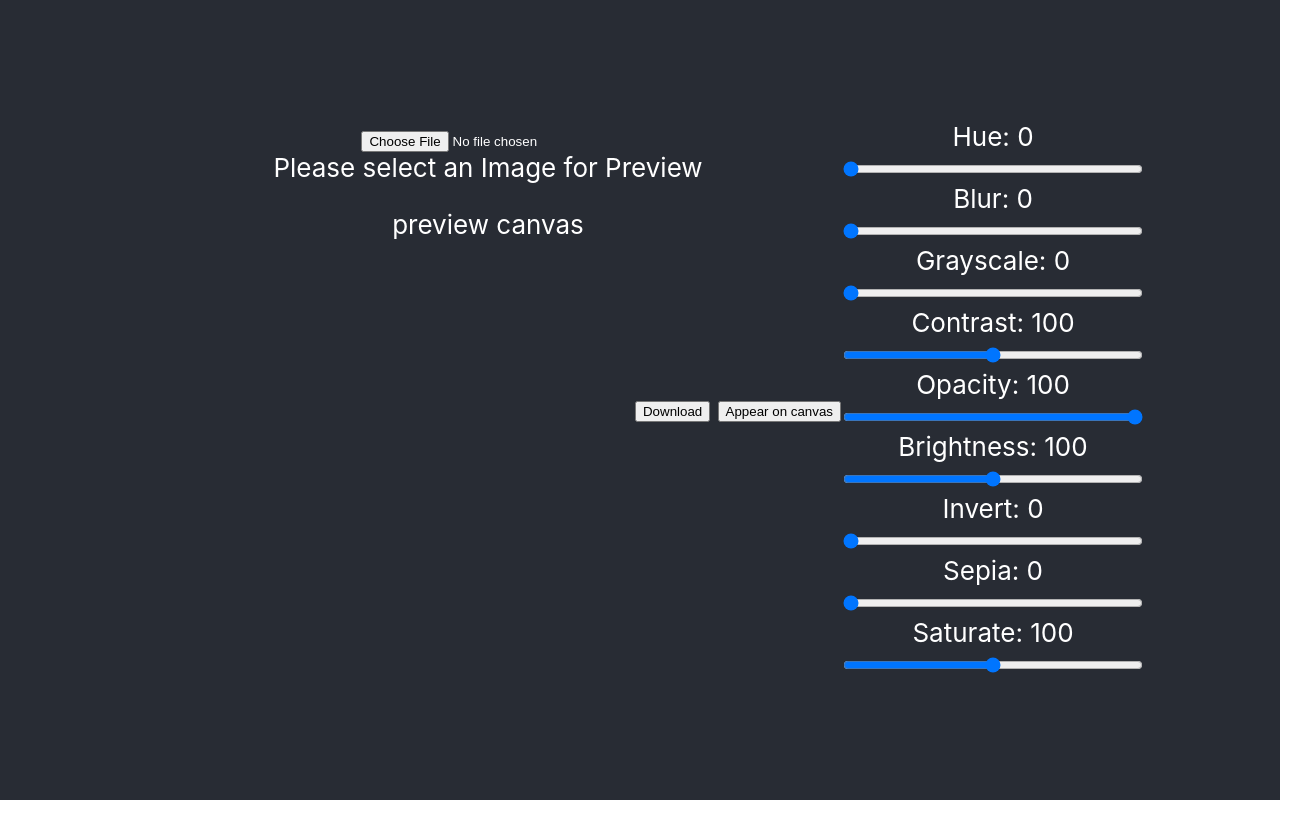
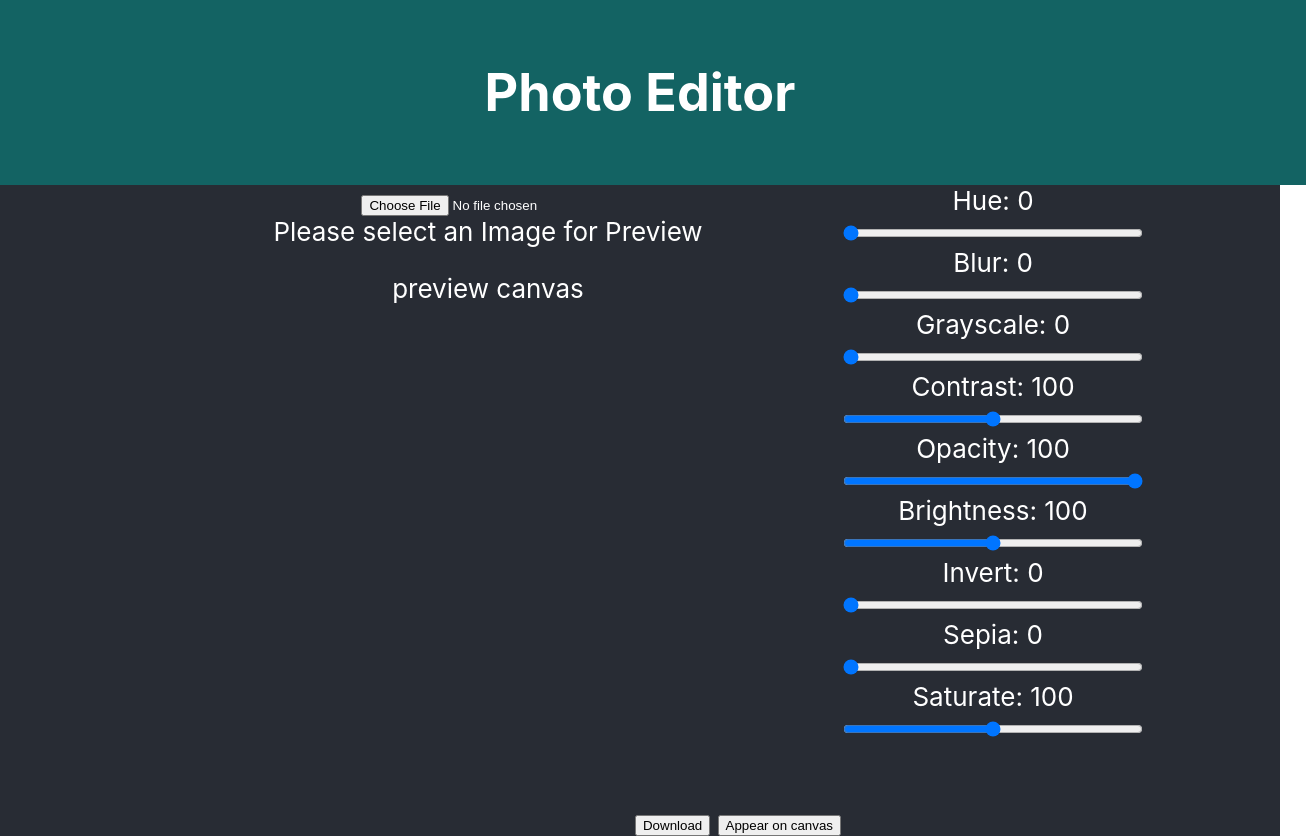
Before and after one commit to liyaSileshi/fame, a React (Create React App) app: page / in a window 1280 px wide. Shown: the whole page, 1306 px wide, since content can reach past the window. Before the commit the page ends 800 px from the top, so only its background shows below. Built offline with nearby package versions, Linux system fonts and the light colour scheme.

Commit message:
download on canvas working

```diff
--- a/src/App.js
+++ b/src/App.js
@@ -2,7 +2,7 @@ import Editor from './editor';
 import React, { Component } from 'react';
 import './App.css';
 import ImgDrop from './ImgDrop'
-
+import PageHeader from './PageHeader'
 
 function App() {
 
@@ -10,6 +10,7 @@ function App() {
     <div className="App">
       <header className="App-header">
       {/* <ImgDrop /> */}
+      <PageHeader />
       <Editor />
       </header>
     </div>
--- a/src/FileDownload.js
+++ b/src/FileDownload.js
@@ -26,7 +26,8 @@ export function extractImageFileExtensionFromBase64(base64Data){
 }
 
 // Base64 Image to Canvas with a Crop
-export function image64toCanvasRef(canvasRef, image64){
+export function image64toCanvasRef(canvasRef, image64, filterString){
+    console.log(filterString)
     const canvas = canvasRef // document.createElement('canvas');
     // canvas.width = pixelCrop.width;
     // canvas.height = pixelCrop.height;
@@ -34,6 +35,7 @@ export function image64toCanvasRef(canvasRef, image64){
     const image = new Image()
     image.src = image64
     image.onload = function() {
+        ctx.filter = filterString
         ctx.drawImage(
           image, 0, 0, canvas.width, canvas.height
         //   pixelCrop.x,
--- a/src/PageHeader.css
+++ b/src/PageHeader.css
@@ -8,5 +8,5 @@
   }
 
   .PageHeader h1{
-      font-size: 4em;
+      font-size: 2em;
   }
--- a/src/PageHeader.js
+++ b/src/PageHeader.js
@@ -5,7 +5,7 @@ function PageHeader() {
     return (
         <div className='PageHeader'>
             <h1>
-                Image Editor
+                Photo Editor
             </h1>
         </div>
     )
--- a/src/editor.js
+++ b/src/editor.js
@@ -46,26 +46,28 @@ class Editor extends Component {
       event.preventDefault();
       const {imagePreviewUrl} = this.state
       const fileExtension = extractImageFileExtensionFromBase64(imagePreviewUrl)
-      // this.setState({
-      //   fileExtension: extractImageFileExtensionFromBase64(imagePreviewUrl)
-      // })
+      const canvasRef = this.imagePreviewCanvasRef.current
+      const imageData64 = canvasRef.toDataURL('image/'+fileExtension)
+
+
       console.log(imagePreviewUrl)
       const myFilename = 'previewFile.' + fileExtension
       // file to be uploaded
-      const myNewCroppedFile = base64StringtoFile(imagePreviewUrl, myFilename)
+      const myNewCroppedFile = base64StringtoFile(imageData64, myFilename)
       console.log(myNewCroppedFile)
       // download file
-      // downloadBase64File(imagePreviewUrl, myFilename)
+      downloadBase64File(imageData64, myFilename)
     }
 
     handleOnEditComplete = (event) => {
       const canvasRef = this.imagePreviewCanvasRef.current
       const {imagePreviewUrl} = this.state
-      image64toCanvasRef(canvasRef, imagePreviewUrl)
+
+      image64toCanvasRef(canvasRef, imagePreviewUrl, this.getFilterString())
     }
 
-    render() {
-      const filterStyle = {
+    getFilterStyle() {
+      return {
         filter: `hue-rotate(${this.state.hue}deg) blur(${this.state.blur}px)
         grayscale(${this.state.grayscale}%) contrast(${this.state.contrast}%)
         opacity(${this.state.opacity}%) brightness(${this.state.brightness}%)
@@ -73,12 +75,24 @@ class Editor extends Component {
         saturate(${this.state.saturate}%)`,
         transform: `rotate(0deg)`
       }
+    }
+
+    getFilterString() {
+      return `hue-rotate(${this.state.hue}deg) blur(${this.state.blur}px)
+        grayscale(${this.state.grayscale}%) contrast(${this.state.contrast}%)
+        opacity(${this.state.opacity}%) brightness(${this.state.brightness}%)
+        invert(${this.state.invert}%) sepia(${this.state.sepia}%)
+        saturate(${this.state.saturate}%)`
+    }
+
+    render() {
+      const filterStyle = this.getFilterStyle()
 
       let $imagePreview = (<div className="previewText image-container">Please select an Image for Preview</div>);
     if (this.state.imagePreviewUrl) {
       $imagePreview = (<div className="image-container" ><img src={this.state.imagePreviewUrl}style={filterStyle}
 
-      alt="icon" width="500" height='auto'/> </div>);
+      alt="icon" width="600" height='500'/> </div>);
     }
     // let img = this.state.imagePreviewUrl.toDataURL('image/')
     console.log('*****img********')
@@ -91,7 +105,7 @@ class Editor extends Component {
 
             {$imagePreview} {/*chosen image from file upload*/}
             <p>preview canvas</p>
-            <canvas ref={this.imagePreviewCanvasRef} width="500" height='auto'></canvas>
+            <canvas width="500" height="500" ref={this.imagePreviewCanvasRef}></canvas>
 
             <button onClick={this.handleDownloadClick}>Download</button> {/*handles download button*/}
             <button onClick = {this.handleOnEditComplete}>Appear on canvas</button>
@@ -212,6 +226,7 @@ const styles = {
   container: {
     display: 'flex',
     flexDirection: 'row'
+
   },
   input: {
     padding: `${padding}em`,
```
